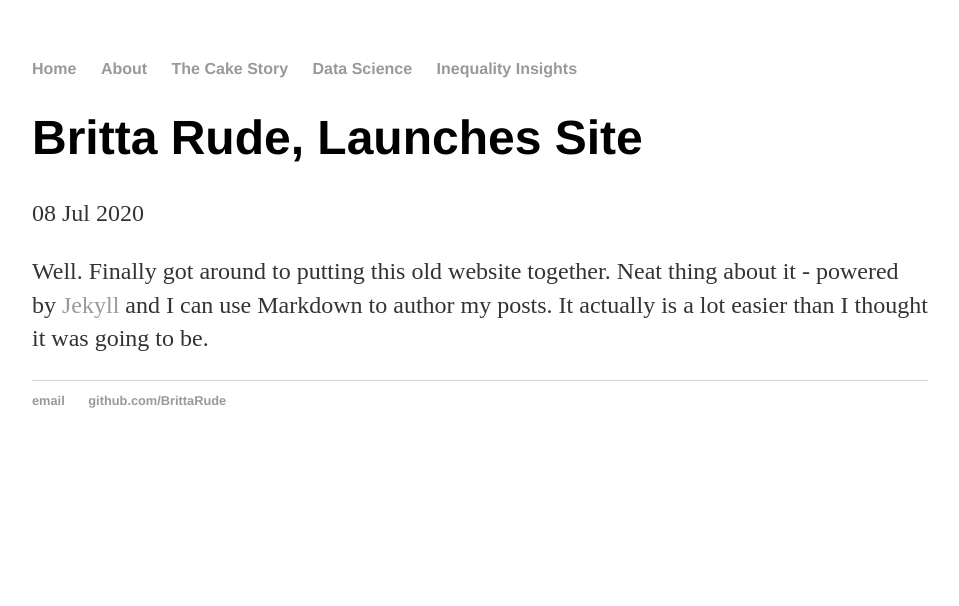
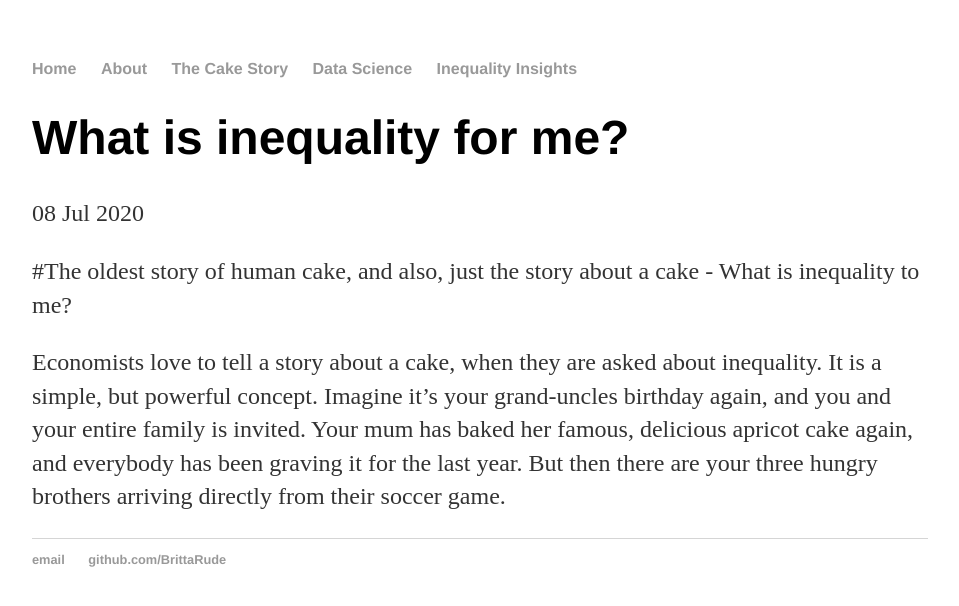
Before and after one commit to BrittaRude/BrittaRude.github.io, a Jekyll site: the page built from _posts/2020-07-08-britta-rude-site-launched.md, in a window 1280 px wide. Shown: the top 606 px of the page, without its empty margins (160-1119 px from the left). Built offline with Jekyll 4.4.1, drawn with Linux system fonts in a browser that asks for light colours.

Commit message:
Update 2020-07-08-britta-rude-site-launched.md

```diff
--- a/_posts/2020-07-08-britta-rude-site-launched.md
+++ b/_posts/2020-07-08-britta-rude-site-launched.md
@@ -1,7 +1,9 @@
 ---
 layout: post
-title: "Britta Rude, Launches Site"
+title: "What is inequality for me?"
 date: 2020-07-08
 ---
 
-Well. Finally got around to putting this old website together. Neat thing about it - powered by [Jekyll](http://jekyllrb.com) and I can use Markdown to author my posts. It actually is a lot easier than I thought it was going to be.
+#The oldest story of human cake, and also, just the story about a cake - What is inequality to me?
+
+Economists love to tell a story about a cake, when they are asked about inequality. It is a simple, but powerful concept. Imagine it's your grand-uncles birthday again, and you and your entire family is invited. Your mum has baked her famous, delicious apricot cake again, and everybody has been graving it for the last year. But then there are your three hungry brothers arriving directly from their soccer game.
```
